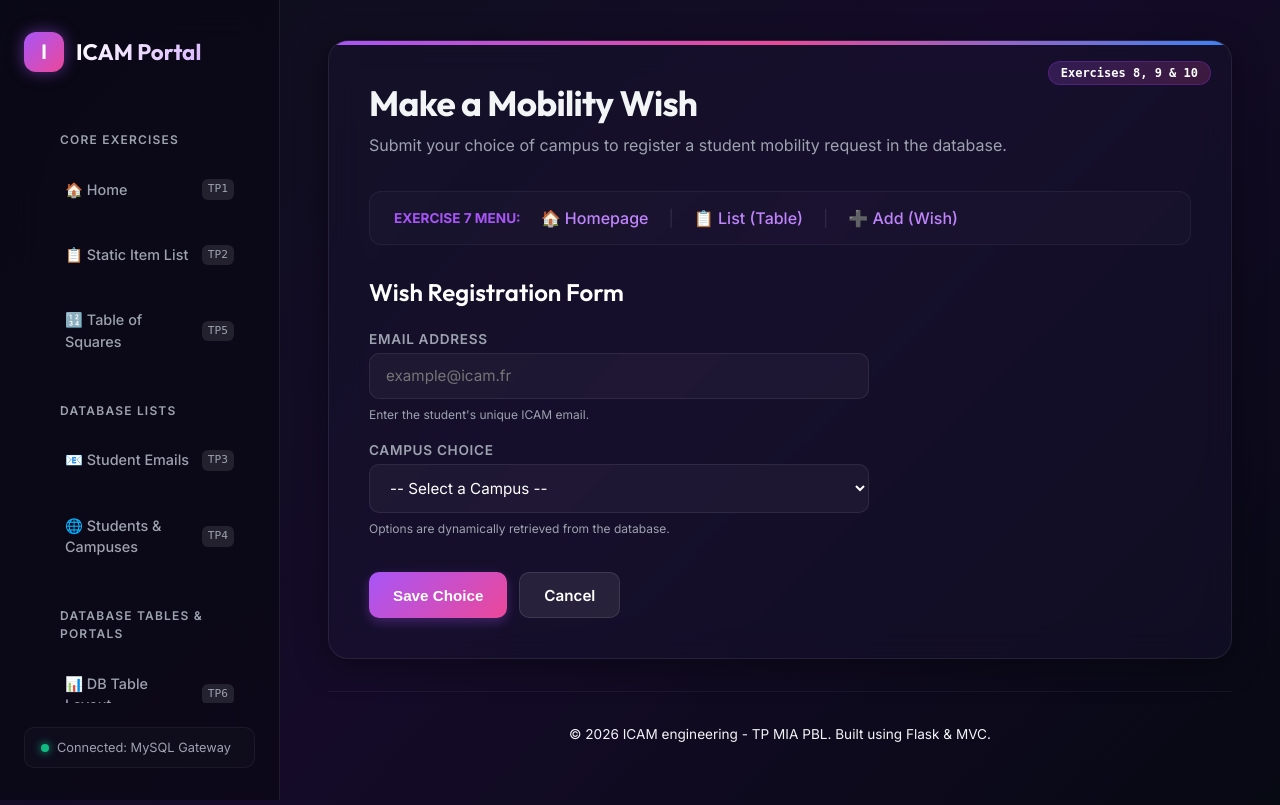
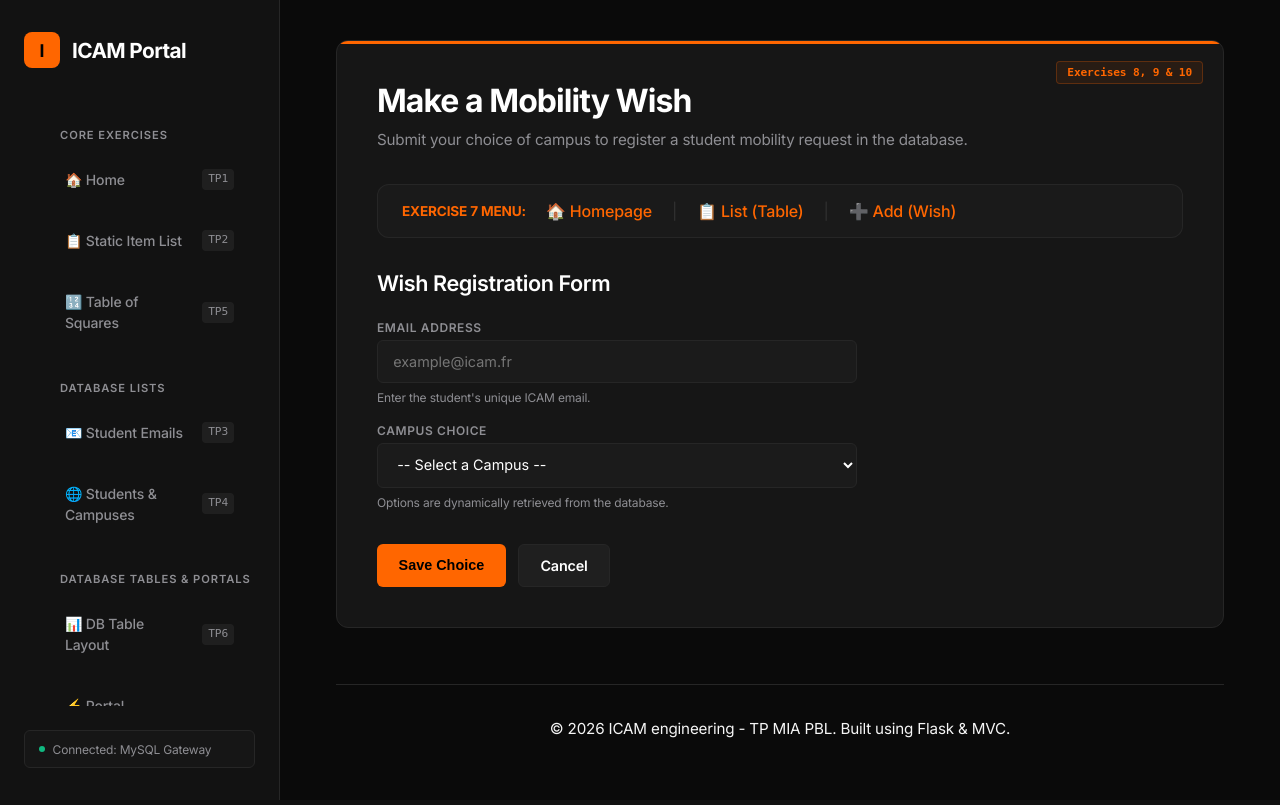
Before and after one commit to Samuel-Bashimbirwa/TP-MIA, a Flask app: page /add in a window 1280 px wide. Run offline with Flask 3, Linux system fonts and the light colour scheme; data that the repository does not hold is empty.

Commit message:
Style pivot: Redesigned whole portal to a sleek minimalist black, white, gray theme with striking orange accents

```diff
--- a/frontend/static/css/style.css
+++ b/frontend/static/css/style.css
@@ -1,22 +1,21 @@
-/* CSS System for TP MIA Web Portal - Premium Glassmorphism Theme */
-@import url('https://fonts.googleapis.com/css2?family=Outfit:wght@300;400;500;600;700&family=Inter:wght@300;400;500;600;700&display=swap');
+/* CSS System for TP MIA Web Portal - Premium Minimalist Orange Theme */
+@import url('https://fonts.googleapis.com/css2?family=Inter:wght@300;400;500;600;700&display=swap');
 
 :root {
-    --bg-gradient: linear-gradient(135deg, #0d0f1b 0%, #150b29 50%, #070913 100%);
-    --card-bg: rgba(25, 20, 50, 0.45);
-    --card-border: rgba(255, 255, 255, 0.08);
-    --card-border-glow: rgba(147, 51, 234, 0.3);
+    --bg-main: #0a0a0a;
+    --bg-sidebar: #121212;
+    --card-bg: #161616;
+    --card-border: #262626;
+    --card-border-active: #ff6600;
 
-    --primary: #a855f7;
-    --primary-glow: rgba(168, 85, 247, 0.5);
-    --secondary: #ec4899;
-    --accent: #3b82f6;
+    --primary: #ff6600; /* Pure premium orange */
+    --primary-hover: #ff7a22;
+    --primary-glow: rgba(255, 102, 0, 0.15);
+
+    --text-main: #f5f5f5;
+    --text-muted: #8e8e93;
+    --text-link: #ff6600;
     --success: #10b981;
-    --success-glow: rgba(16, 185, 129, 0.2);
-
-    --text-main: #f3f4f6;
-    --text-muted: #9ca3af;
-    --text-link: #c084fc;
 }
 
 * {
@@ -27,18 +26,18 @@
 
 body {
     font-family: 'Inter', sans-serif;
-    background: var(--bg-gradient);
+    background-color: var(--bg-main);
     color: var(--text-main);
     min-height: 100vh;
     display: flex;
     overflow-x: hidden;
+    letter-spacing: -0.011em;
 }
 
 /* Sidebar Styling */
 aside.sidebar {
     width: 280px;
-    background: rgba(10, 8, 22, 0.8);
-    backdrop-filter: blur(20px);
+    background-color: var(--bg-sidebar);
     border-right: 1px solid var(--card-border);
     display: flex;
     flex-direction: column;
@@ -56,33 +55,34 @@ aside.sidebar {
 }
 
 .logo-icon {
-    width: 40px;
-    height: 40px;
-    background: linear-gradient(135deg, var(--primary), var(--secondary));
-    border-radius: 12px;
+    width: 36px;
+    height: 36px;
+    background-color: var(--primary);
+    border-radius: 8px;
     display: flex;
     align-items: center;
     justify-content: center;
     font-weight: 700;
-    font-size: 1.25rem;
-    color: #ffffff;
-    box-shadow: 0 0 15px var(--primary-glow);
+    font-size: 1.1rem;
+    color: #000000;
 }
 
 .logo-text {
-    font-family: 'Outfit', sans-serif;
     font-weight: 700;
-    font-size: 1.4rem;
-    background: linear-gradient(135deg, #ffffff, #d8b4fe);
-    -webkit-background-clip: text;
-    -webkit-text-fill-color: transparent;
+    font-size: 1.3rem;
+    color: #ffffff;
+    letter-spacing: -0.03em;
+}
+
+.logo-text span {
+    color: var(--primary);
 }
 
 .nav-links {
     list-style: none;
     display: flex;
     flex-direction: column;
-    gap: 8px;
+    gap: 6px;
     overflow-y: auto;
     flex-grow: 1;
     padding-right: 4px;
@@ -92,16 +92,16 @@ aside.sidebar {
     width: 4px;
 }
 .nav-links::-webkit-scrollbar-thumb {
-    background: rgba(255, 255, 255, 0.1);
+    background: rgba(255, 255, 255, 0.05);
     border-radius: 4px;
 }
 
 .nav-label {
-    font-size: 0.75rem;
+    font-size: 0.7rem;
     text-transform: uppercase;
-    letter-spacing: 0.1em;
+    letter-spacing: 0.08em;
     color: var(--text-muted);
-    margin: 1.2rem 0 0.5rem 0.75rem;
+    margin: 1.2rem 0 0.4rem 0.75rem;
     font-weight: 600;
 }
 
@@ -109,64 +109,60 @@ aside.sidebar {
     display: flex;
     align-items: center;
     gap: 12px;
-    padding: 0.8rem 1rem;
+    padding: 0.75rem 1rem;
     color: var(--text-muted);
     text-decoration: none;
-    border-radius: 10px;
-    transition: all 0.3s ease;
-    font-size: 0.9rem;
+    border-radius: 8px;
+    transition: all 0.2s ease;
+    font-size: 0.875rem;
     font-weight: 500;
     border: 1px solid transparent;
 }
 
 .nav-item a:hover {
     color: #ffffff;
-    background: rgba(255, 255, 255, 0.05);
-    border-color: rgba(255, 255, 255, 0.03);
+    background: rgba(255, 255, 255, 0.03);
 }
 
 .nav-item.active a {
     color: #ffffff;
-    background: linear-gradient(90deg, rgba(168, 85, 247, 0.25) 0%, rgba(236, 72, 153, 0.05) 100%);
-    border-color: var(--card-border-glow);
-    box-shadow: inset 0 0 12px rgba(168, 85, 247, 0.1);
+    background: rgba(255, 102, 0, 0.08);
+    border-color: rgba(255, 102, 0, 0.25);
 }
 
 .nav-badge {
     margin-left: auto;
     font-size: 0.7rem;
-    background: rgba(255, 255, 255, 0.1);
+    background: rgba(255, 255, 255, 0.06);
     padding: 2px 6px;
-    border-radius: 6px;
+    border-radius: 4px;
     font-family: monospace;
+    color: var(--text-muted);
 }
 
 .nav-item.active .nav-badge {
     background: var(--primary);
-    color: #fff;
-    box-shadow: 0 0 8px var(--primary-glow);
+    color: #000000;
+    font-weight: 600;
 }
 
 /* Main Layout content */
 main.main-content {
     margin-left: 280px;
-    padding: 2.5rem 3rem;
+    padding: 2.5rem 3.5rem;
     width: calc(100% - 280px);
     min-height: 100vh;
     display: flex;
     flex-direction: column;
 }
 
-/* Glassmorphic Panel/Card */
+/* Minimalist Panel/Card */
 .glass-panel {
     background: var(--card-bg);
-    backdrop-filter: blur(16px);
-    -webkit-backdrop-filter: blur(16px);
     border: 1px solid var(--card-border);
-    border-radius: 20px;
+    border-radius: 12px;
     padding: 2.5rem;
     margin-bottom: 2rem;
-    box-shadow: 0 8px 32px 0 rgba(0, 0, 0, 0.37);
     position: relative;
     overflow: hidden;
 }
@@ -177,37 +173,38 @@ main.main-content {
     top: 0;
     left: 0;
     width: 100%;
-    height: 4px;
-    background: linear-gradient(90deg, var(--primary), var(--secondary), var(--accent));
+    height: 3px;
+    background-color: var(--primary);
 }
 
 /* Typography & Titles */
 h1 {
-    font-family: 'Outfit', sans-serif;
     font-weight: 700;
-    font-size: 2.2rem;
+    font-size: 2rem;
     margin-bottom: 0.5rem;
-    letter-spacing: -0.02em;
+    letter-spacing: -0.03em;
+    color: #ffffff;
 }
 
 .page-subtitle {
     color: var(--text-muted);
-    font-size: 1rem;
+    font-size: 0.95rem;
     margin-bottom: 2rem;
 }
 
 h2 {
-    font-family: 'Outfit', sans-serif;
     font-weight: 600;
-    font-size: 1.5rem;
+    font-size: 1.35rem;
     margin-bottom: 1rem;
     color: #ffffff;
+    letter-spacing: -0.02em;
 }
 
 p {
     line-height: 1.6;
     color: var(--text-main);
     margin-bottom: 1.2rem;
+    font-size: 0.95rem;
 }
 
 /* Custom list layout */
@@ -219,6 +216,7 @@ ol, ul {
 li {
     margin-bottom: 0.5rem;
     line-height: 1.5;
+    font-size: 0.95rem;
 }
 
 /* Premium styled lists */
@@ -316,18 +314,18 @@ tr:hover td {
 form {
     display: flex;
     flex-direction: column;
-    gap: 1.25rem;
-    max-width: 500px;
+    gap: 1.1rem;
+    max-width: 480px;
 }
 
 .form-group {
     display: flex;
     flex-direction: column;
-    gap: 6px;
+    gap: 5px;
 }
 
 label {
-    font-size: 0.85rem;
+    font-size: 0.75rem;
     font-weight: 600;
     color: var(--text-muted);
     text-transform: uppercase;
@@ -338,14 +336,14 @@ input[type="email"],
 input[type="text"],
 select {
     width: 100%;
-    background: rgba(255, 255, 255, 0.04);
+    background: rgba(255, 255, 255, 0.02);
     border: 1px solid var(--card-border);
-    padding: 0.8rem 1rem;
-    border-radius: 10px;
+    padding: 0.75rem 0.95rem;
+    border-radius: 6px;
     color: #ffffff;
     font-family: inherit;
-    font-size: 0.95rem;
-    transition: all 0.25s ease;
+    font-size: 0.9rem;
+    transition: all 0.2s ease;
     outline: none;
 }
 
@@ -353,28 +351,26 @@ input[type="email"]:focus,
 input[type="text"]:focus,
 select:focus {
     border-color: var(--primary);
-    background: rgba(255, 255, 255, 0.07);
-    box-shadow: 0 0 10px rgba(168, 85, 247, 0.2);
+    background: rgba(255, 255, 255, 0.04);
 }
 
 select option {
-    background: #110e20;
+    background: var(--bg-sidebar);
     color: #ffffff;
 }
 
 /* Submit and Action Buttons */
 input[type="submit"],
 .btn {
-    background: linear-gradient(135deg, var(--primary), var(--secondary));
-    color: #ffffff;
+    background-color: var(--primary);
+    color: #000000;
     border: none;
-    padding: 0.8rem 1.5rem;
-    font-size: 0.95rem;
+    padding: 0.75rem 1.35rem;
+    font-size: 0.9rem;
     font-weight: 600;
-    border-radius: 10px;
+    border-radius: 6px;
     cursor: pointer;
-    transition: all 0.3s ease;
-    box-shadow: 0 4px 12px rgba(168, 85, 247, 0.3);
+    transition: all 0.2s ease;
     text-align: center;
     text-decoration: none;
     display: inline-block;
@@ -393,77 +388,71 @@ input[type="submit"]:active,
 }
 
 .btn-secondary {
-    background: rgba(255, 255, 255, 0.08);
-    border: 1px solid rgba(255, 255, 255, 0.1);
+    background: rgba(255, 255, 255, 0.04);
+    border: 1px solid var(--card-border);
     color: #ffffff;
-    box-shadow: none;
 }
 
 .btn-secondary:hover {
-    background: rgba(255, 255, 255, 0.12);
-    border-color: rgba(255, 255, 255, 0.2);
-    box-shadow: none;
+    background: rgba(255, 255, 255, 0.08);
+    border-color: var(--text-muted);
 }
 
 /* Notifications & Status Alerts */
 .alert {
-    padding: 1rem 1.25rem;
-    border-radius: 12px;
+    padding: 0.85rem 1.15rem;
+    border-radius: 8px;
     margin-bottom: 1.5rem;
     display: flex;
     align-items: center;
     gap: 12px;
-    font-size: 0.95rem;
+    font-size: 0.9rem;
     border: 1px solid transparent;
 }
 
 .alert-success {
-    background: rgba(16, 185, 129, 0.12);
-    border-color: rgba(16, 185, 129, 0.3);
+    background: rgba(16, 185, 129, 0.06);
+    border-color: rgba(16, 185, 129, 0.2);
     color: #34d399;
 }
 
 .alert-info {
-    background: rgba(59, 130, 246, 0.12);
-    border-color: rgba(59, 130, 246, 0.3);
-    color: #60a5fa;
+    background: rgba(255, 102, 0, 0.06);
+    border-color: rgba(255, 102, 0, 0.2);
+    color: var(--primary);
 }
 
 /* Grid layout for Dashboard */
 .grid-stats {
     display: grid;
-    grid-template-columns: repeat(auto-fit, minmax(220px, 1fr));
-    gap: 1.5rem;
+    grid-template-columns: repeat(auto-fit, minmax(200px, 1fr));
+    gap: 1.25rem;
     margin-bottom: 2rem;
 }
 
 .stat-card {
-    background: rgba(255, 255, 255, 0.03);
+    background: var(--bg-sidebar);
     border: 1px solid var(--card-border);
-    padding: 1.5rem;
-    border-radius: 16px;
+    padding: 1.25rem;
+    border-radius: 8px;
     display: flex;
     flex-direction: column;
-    gap: 8px;
-    transition: all 0.3s ease;
+    gap: 6px;
+    transition: all 0.2s ease;
 }
 
 .stat-card:hover {
-    border-color: var(--card-border-glow);
-    background: rgba(255, 255, 255, 0.05);
+    border-color: rgba(255, 102, 0, 0.3);
 }
 
 .stat-value {
-    font-size: 2rem;
+    font-size: 1.85rem;
     font-weight: 700;
-    font-family: 'Outfit', sans-serif;
-    background: linear-gradient(135deg, #ffffff, var(--primary));
-    -webkit-background-clip: text;
-    -webkit-text-fill-color: transparent;
+    color: var(--primary);
 }
 
 .stat-label {
-    font-size: 0.8rem;
+    font-size: 0.75rem;
     text-transform: uppercase;
     letter-spacing: 0.05em;
     color: var(--text-muted);
@@ -473,10 +462,10 @@ input[type="submit"]:active,
 footer {
     margin-top: auto;
     padding-top: 2rem;
-    border-top: 1px solid rgba(255, 255, 255, 0.05);
+    border-top: 1px solid var(--card-border);
     text-align: center;
     color: var(--text-muted);
-    font-size: 0.85rem;
+    font-size: 0.8rem;
 }
 
 /* Active exercise ribbon */
@@ -484,13 +473,13 @@ footer {
     position: absolute;
     top: 20px;
     right: 20px;
-    background: linear-gradient(135deg, rgba(168, 85, 247, 0.2), rgba(236, 72, 153, 0.2));
-    border: 1px solid var(--card-border-glow);
-    padding: 4px 12px;
-    border-radius: 20px;
-    font-size: 0.75rem;
+    background: rgba(255, 102, 0, 0.08);
+    border: 1px solid rgba(255, 102, 0, 0.25);
+    padding: 4px 10px;
+    border-radius: 4px;
+    font-size: 0.7rem;
     font-weight: 600;
-    color: #ffffff;
+    color: var(--primary);
     font-family: monospace;
 }
 
@@ -499,24 +488,22 @@ footer {
     display: flex;
     align-items: center;
     gap: 8px;
-    font-size: 0.8rem;
+    font-size: 0.75rem;
     color: var(--text-muted);
     margin-top: auto;
-    padding: 0.75rem 1rem;
-    background: rgba(255, 255, 255, 0.02);
-    border: 1px solid rgba(255, 255, 255, 0.05);
-    border-radius: 10px;
+    padding: 0.65rem 0.85rem;
+    background: rgba(255, 255, 255, 0.015);
+    border: 1px solid var(--card-border);
+    border-radius: 6px;
 }
 
 .indicator-dot {
-    width: 8px;
-    height: 8px;
+    width: 6px;
+    height: 6px;
     border-radius: 50%;
     background: var(--success);
-    box-shadow: 0 0 8px var(--success);
 }
 
 .indicator-dot.offline {
     background: #f59e0b;
-    box-shadow: 0 0 8px #f59e0b;
 }
--- a/frontend/templates/index.html
+++ b/frontend/templates/index.html
@@ -9,8 +9,8 @@
     <h1>Welcome to TP MIA</h1>
     <p class="page-subtitle">Your first dynamic web application using Python Flask and MVC architecture.</p>
 
-    <div style="margin: 2.5rem 0; padding: 2rem; background: rgba(255, 255, 255, 0.02); border-radius: 16px; border: 1px dashed rgba(255, 255, 255, 0.1); text-align: center;">
-        <h2 style="font-size: 2.5rem; font-family: 'Outfit', sans-serif; background: linear-gradient(135deg, #a855f7, #ec4899); -webkit-background-clip: text; -webkit-text-fill-color: transparent; margin-bottom: 0;">
+    <div style="margin: 2.5rem 0; padding: 2rem; background: rgba(255, 255, 255, 0.01); border-radius: 12px; border: 1px dashed var(--card-border); text-align: center;">
+        <h2 style="font-size: 2.5rem; color: var(--primary); margin-bottom: 0; font-weight: 700;">
             Hello Icam =)
         </h2>
     </div>
```
Also changed, not shown: other parts of frontend/static/css/style.css (+30 -31 lines).
